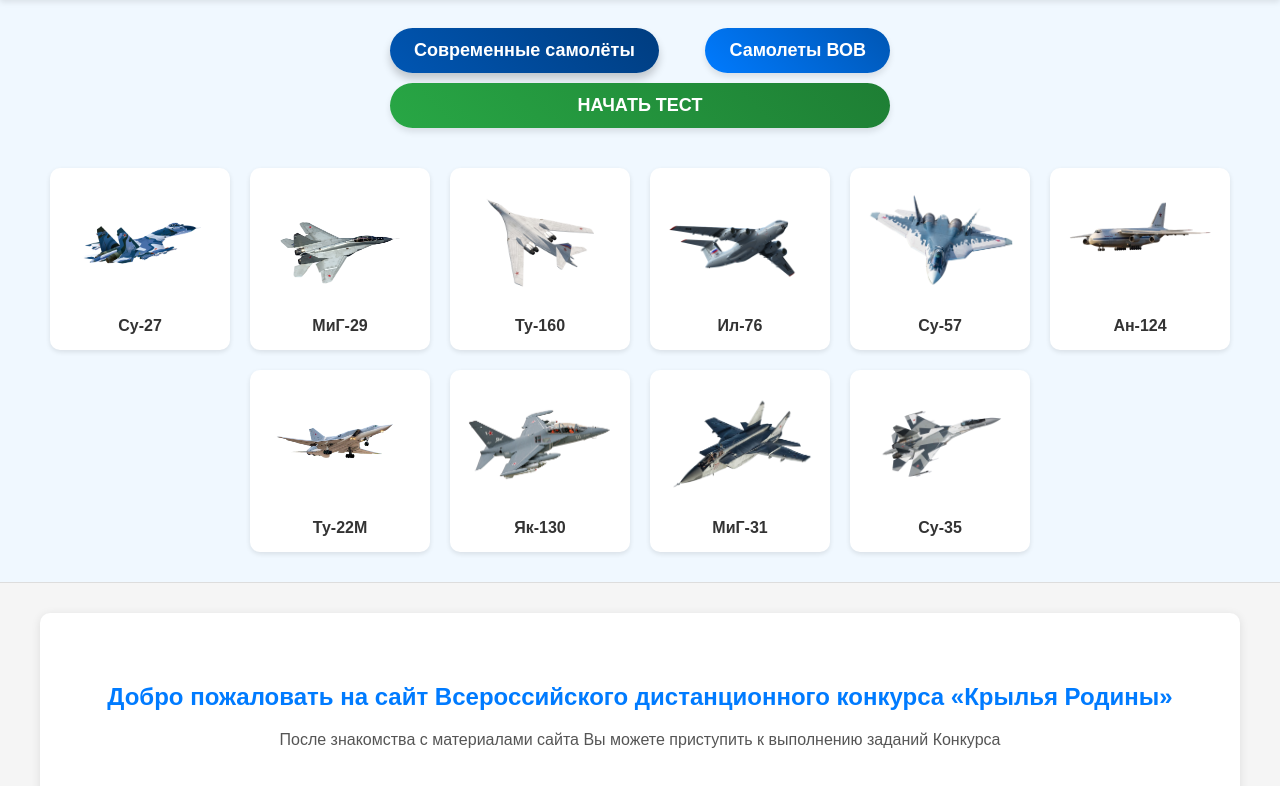
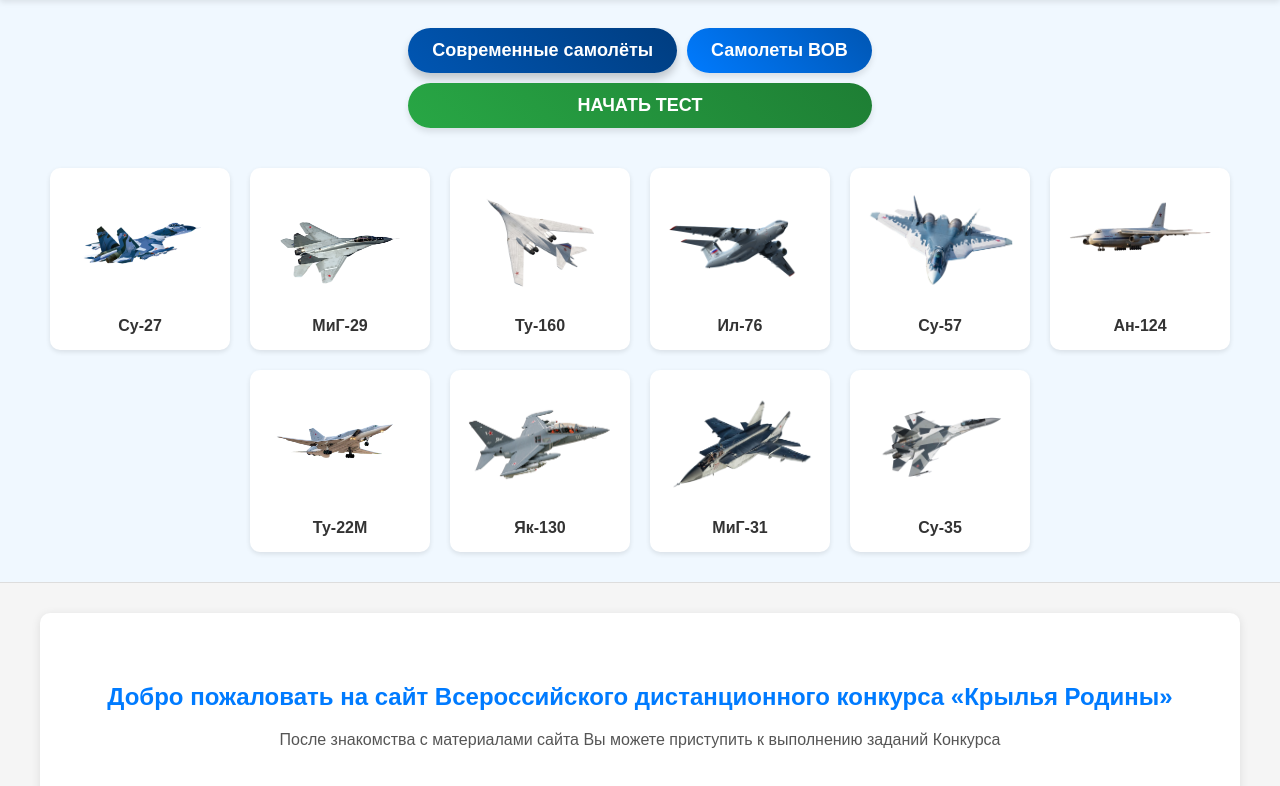
Before and after one commit to dantauu/wings, a plain HTML site: page index.html in a window 1280 px wide. Shown: the part 162-948 px from the top of the page. Drawn offline with nearby package versions, Linux system fonts and the light colour scheme.

Commit message:
fix adaptive

```diff
--- a/styles.css
+++ b/styles.css
@@ -92,7 +92,6 @@ nav {
 .form-link__wrapper {
 	display: flex;
 	flex-direction: column;
-	width: 500px;
 	gap: 10px;
 }
 
@@ -103,6 +102,8 @@ nav {
 }
 
 .form-link {
+	display: flex;
+	justify-content: center;
 	text-decoration: none;
 	width: 100%;
 }
```
